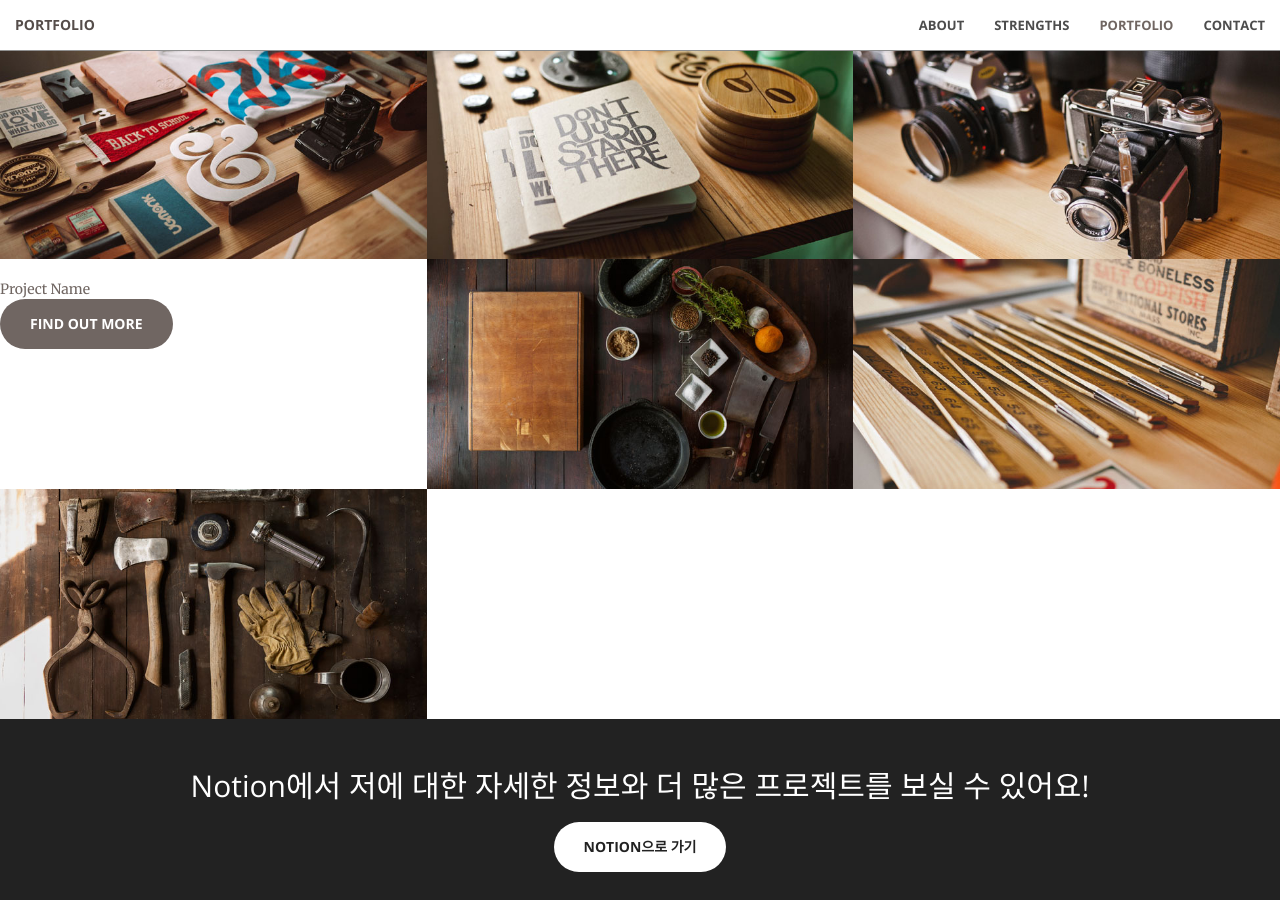
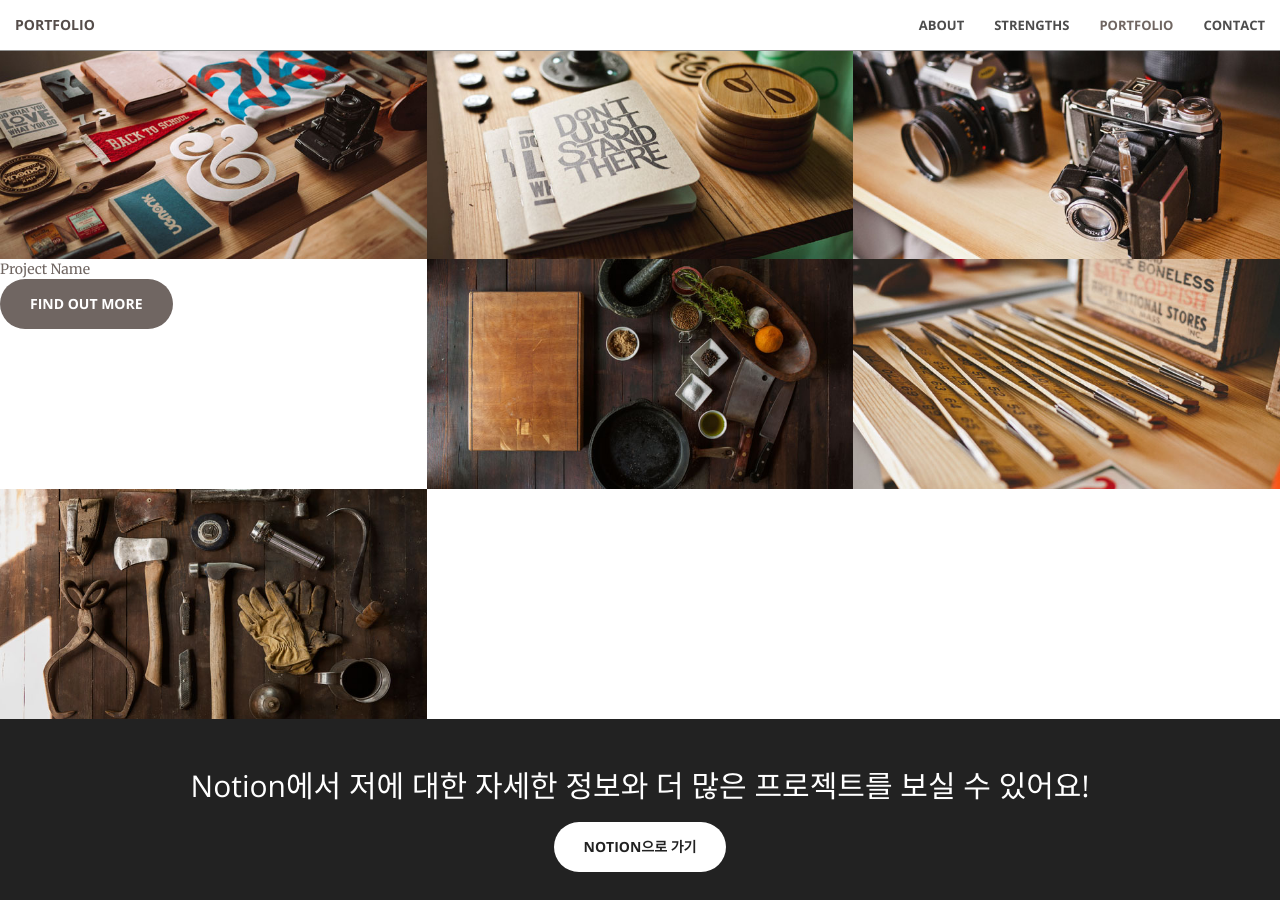
Before and after one commit to ymdev2023/ymdev2023.github.io, a Jekyll site: the page built from index.html, in a window 1280 px wide and 900 px high, scrolled down 1747 px. Built offline with Jekyll 4.4.1, drawn with Linux system fonts in a browser that asks for light colours.

Commit message:
Update portfolio.html

```diff
--- a/_includes/portfolio.html
+++ b/_includes/portfolio.html
@@ -20,9 +20,13 @@
                             <div class="project-name">
                                 Project Name
                             </div>
-                        </div>                    <a href="#about" class="btn btn-primary btn-xl page-scroll">Find Out More</a>
+                        </div>
 
                     </div>
+                     <div class="project-name">
+                                Project Name
+                            </div>
+                    <a href="#about" class="btn btn-primary btn-xl page-scroll">Find Out More</a>
                 </a>
             </div>
 
```
